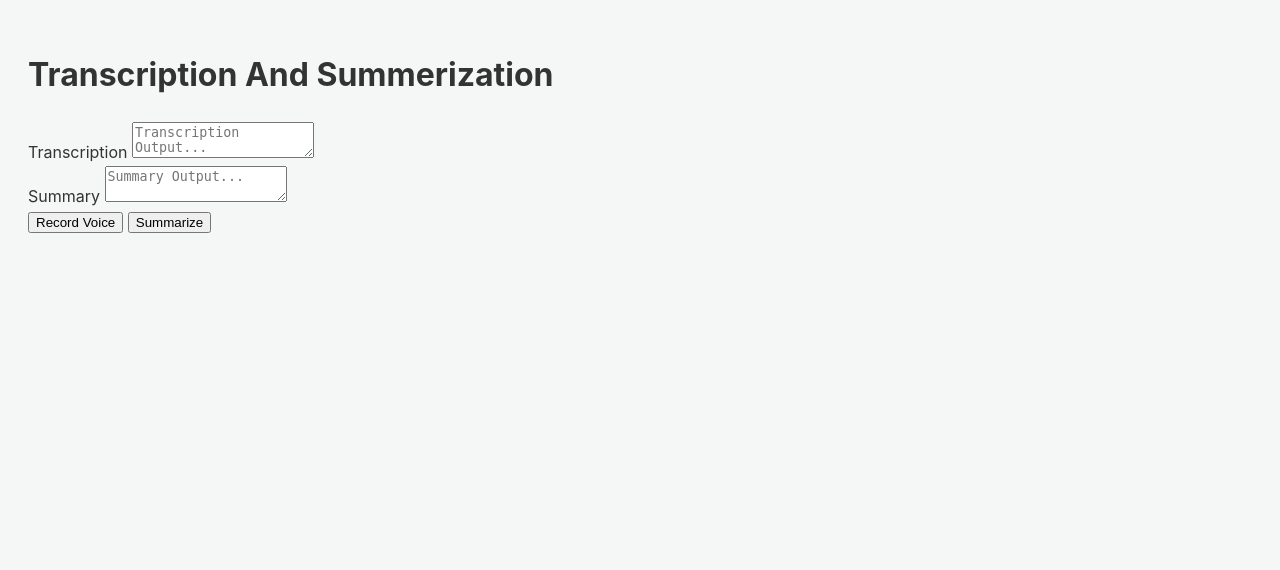
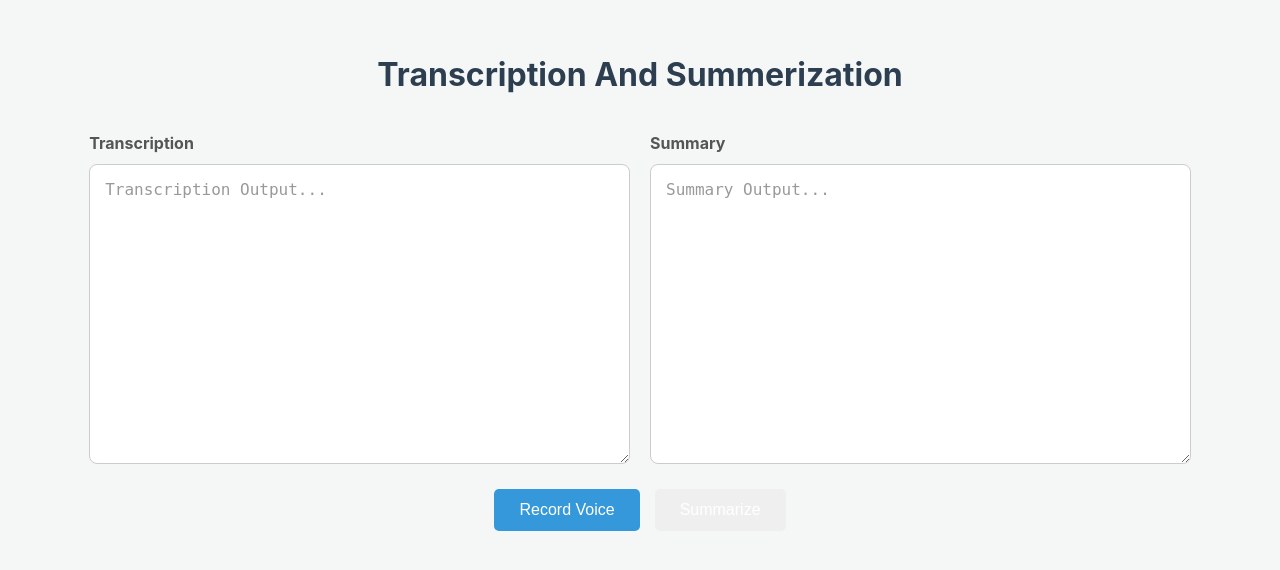
Before and after one commit to RitikDutta/ai_engineer_pre_work, a Flask app: page / in a window 1280 px wide. Shown: the top 570 px of the page. Run offline with Flask 3, Linux system fonts and the light colour scheme.

Commit message:
added styles

```diff
--- a/static/style.css
+++ b/static/style.css
@@ -5,3 +5,89 @@
     color: #333;
     line-height: 1.6;
 }
+
+h1 {
+    text-align: center;
+    color: #2c3e50;
+    margin-bottom: 30px;
+}
+
+.textareas-container {
+    display: flex;
+    gap: 20px;
+    margin-bottom: 25px;
+    width: 90%;
+    max-width: 1200px;
+    margin-left: auto;
+    margin-right: auto;
+}
+
+.textarea-wrapper {
+    flex: 1;
+    display: flex;
+    flex-direction: column;
+}
+
+
+label {
+    margin-bottom: 8px;
+    font-weight: bold;
+    color: #555;
+}
+
+
+textarea {
+    width: 100%;
+    min-height: 300px;
+    padding: 15px;
+    border: 1px solid #ccc;
+    border-radius: 8px;
+    font-size: 1rem;
+    box-sizing: border-box;
+    background-color: #fff;
+}
+
+textarea::placeholder {
+    color: #999;
+}
+
+/* Container for Buttons */
+.buttons-container {
+    display: flex;
+    justify-content: center; /* Center buttons horizontally */
+    gap: 15px; /* Space between buttons */
+}
+
+button {
+    padding: 12px 25px;
+    font-size: 1rem;
+    font-weight: 500;
+    color: white;
+    border: none;
+    border-radius: 5px;
+    cursor: pointer;
+    transition: background-color 0.2s ease, transform 0.1s ease;
+}
+
+button:hover {
+    opacity: 0.9;
+}
+
+button:active {
+    transform: scale(0.98);
+}
+
+/* Specific Button Styles */
+#toggle-btn {
+    background-color: #3498db;
+}
+#toggle-btn:hover {
+    background-color: #2980b9;
+}
+
+#submit-btn {
+    background-color: #2ecc71;
+}
+#submit-btn:hover {
+    background-color: #27ae60;
+}
```
